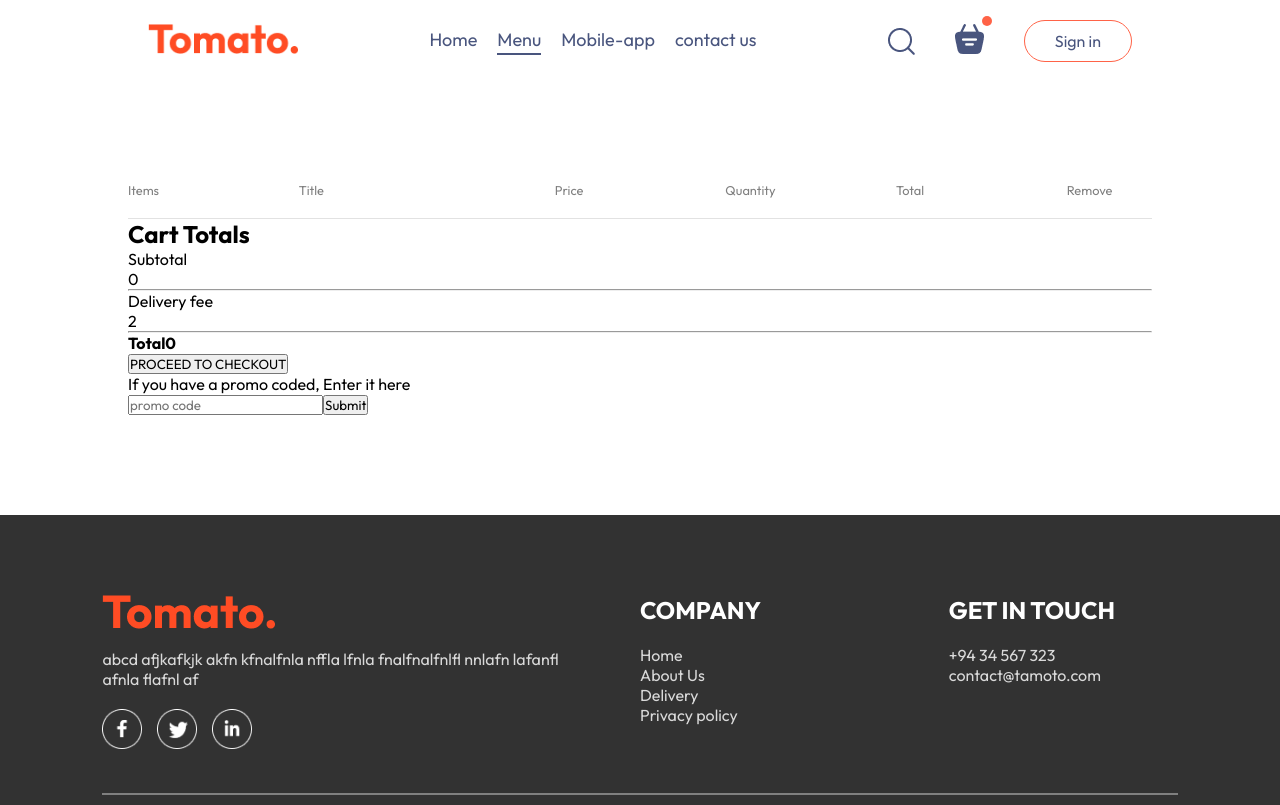
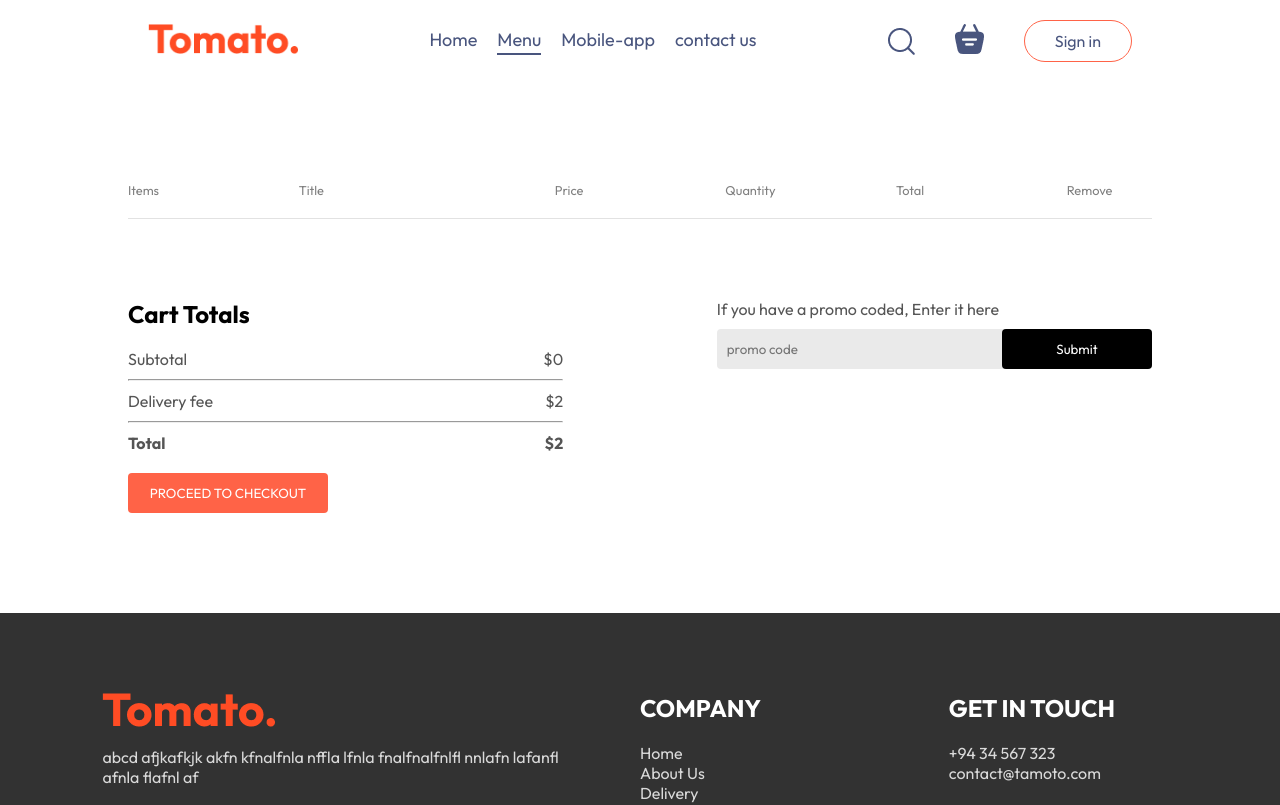
Before and after one commit to JAbasith/food-del, a React (Vite) app in the folder frontend/: page /cart in a window 1280 px wide. Shown: the top 805 px of the page. Built offline with nearby package versions, Linux system fonts and the light colour scheme.

Commit message:
finish cart

```diff
--- a/frontend/src/components/Navbar/Navbar.jsx
+++ b/frontend/src/components/Navbar/Navbar.jsx
@@ -1,11 +1,14 @@
-import React, { useState } from 'react'
+import React, { useContext, useState } from 'react'
 import './Navbar.css'
 import { assets } from '../../assets/assets'
 import { Link } from 'react-router-dom'
+import { StoreContext } from '../../context/StoreContext'
 
 const Navbar = ({setShowLogin}) => {
 
     const [menu, setMenu] = useState("menu")
+
+    const {getTotalCartAmount} = useContext(StoreContext);
 
   return (
     <div className='navbar'>
@@ -21,7 +24,7 @@
          <img src={assets.search_icon} alt=""/>
         <div className="navbar-search-icon">
           <Link to='/cart'><img src={assets.basket_icon} alt="" /></Link>
-          <div className="dot"></div>
+          <div className={getTotalCartAmount()===0?"":"dot"}></div>
         </div>
         <button onClick={()=>setShowLogin(true)} >Sign in</button>
       </div>
--- a/frontend/src/context/StoreContext.jsx
+++ b/frontend/src/context/StoreContext.jsx
@@ -25,9 +25,18 @@
         setCartItems((prev)=>({...prev, [itemId]:prev[itemId]-1}))
     }
 
-    useEffect(()=>{
-        console.log(cartItems);
-    },[cartItems])
+    const getTotalCartAmount = ()=> {
+        let totalAmount = 0;
+        for(const item in cartItems)
+        {
+            if(cartItems[item]>0) {
+                let itemInfo = food_list.find((product)=>product._id === item);
+                totalAmount += itemInfo.price*cartItems[item];
+            }
+
+        }
+        return totalAmount;
+    }
 
     const contextValue = {
         food_list,
@@ -35,6 +44,7 @@
         setCartItems,
         addToCart,
         removeFromCart,
+        getTotalCartAmount,
         url,
         token,
         setToken
--- a/frontend/src/pages/Cart/Cart.css
+++ b/frontend/src/pages/Cart/Cart.css
@@ -29,3 +29,80 @@
 .cart-items-item{
     cursor: pointer;
 }
+
+.cart-bottom{
+    margin-top: 80px;
+    display: flex;
+    justify-content: space-between;
+    gap: max(12vw,20px);
+}
+
+.cart-total{
+    flex: 1;
+    display: flex;
+    flex-direction: column;
+    gap: 20px;
+}
+
+.cart-total-details{
+    display: flex;
+    justify-content: space-between;
+    color: #555;
+}
+
+.cart-total hr{
+    margin: 10px 0px;
+}
+
+.cart-total button{
+    border: none;
+    color: white;
+    background-color: tomato;
+    width: max(15vw,200px);
+    padding: 12px 0px;
+    border-radius: 4px;
+    cursor: pointer;
+}
+
+.cart-promocode{
+    flex: 1;
+}
+
+.cart-promocode p{
+    color: #555;
+}
+
+.cart-promocode-input{
+    margin-top: 10px;
+    display: flex;
+    justify-content: space-between;
+    align-items: center;
+    background-color: #eaeaea;
+    border-radius: 4px;
+}
+
+.cart-promocode-input input{
+    background: transparent;
+    border: none;
+    outline: none;
+    padding-left: 10px;
+}
+
+.cart-promocode-input button{
+    width: max(10vw,150px);
+    padding: 12px 5px;
+    background-color: black;
+    border: none;
+    color: white;
+    border-radius: 4px;
+}
+
+@media (max-width:750px){
+    .cart-bottom{
+        flex-direction: column-reverse;
+    }
+
+    .cart-promocode{
+        justify-content: start;
+    }
+}
--- a/frontend/src/pages/Cart/Cart.jsx
+++ b/frontend/src/pages/Cart/Cart.jsx
@@ -6,7 +6,7 @@
 
 const Cart = () => {
 
-  const {cartItems, food_list, removeFromCart} = useContext(StoreContext);
+  const {cartItems, food_list, removeFromCart, getTotalCartAmount} = useContext(StoreContext);
 
   return (
     <div>
@@ -49,17 +49,17 @@
           <div>
             <div className="cart-total-details">
               <p>Subtotal</p>
-              <p>{0}</p>
+              <p>${getTotalCartAmount()}</p>
             </div>
             <hr />
             <div className="cart-total-details">
               <p>Delivery fee</p>
-              <p>{2}</p>
+              <p>${2}</p>
             </div>
             <hr />
             <div className="cart-total-details">
               <b>Total</b>
-              <b>{0}</b>
+              <b>${getTotalCartAmount()+2}</b>
             </div>
           </div>
           <button>PROCEED TO CHECKOUT</button>
```
Also changed, not shown: 1 other file (tests, documents, lock files or other folders).
